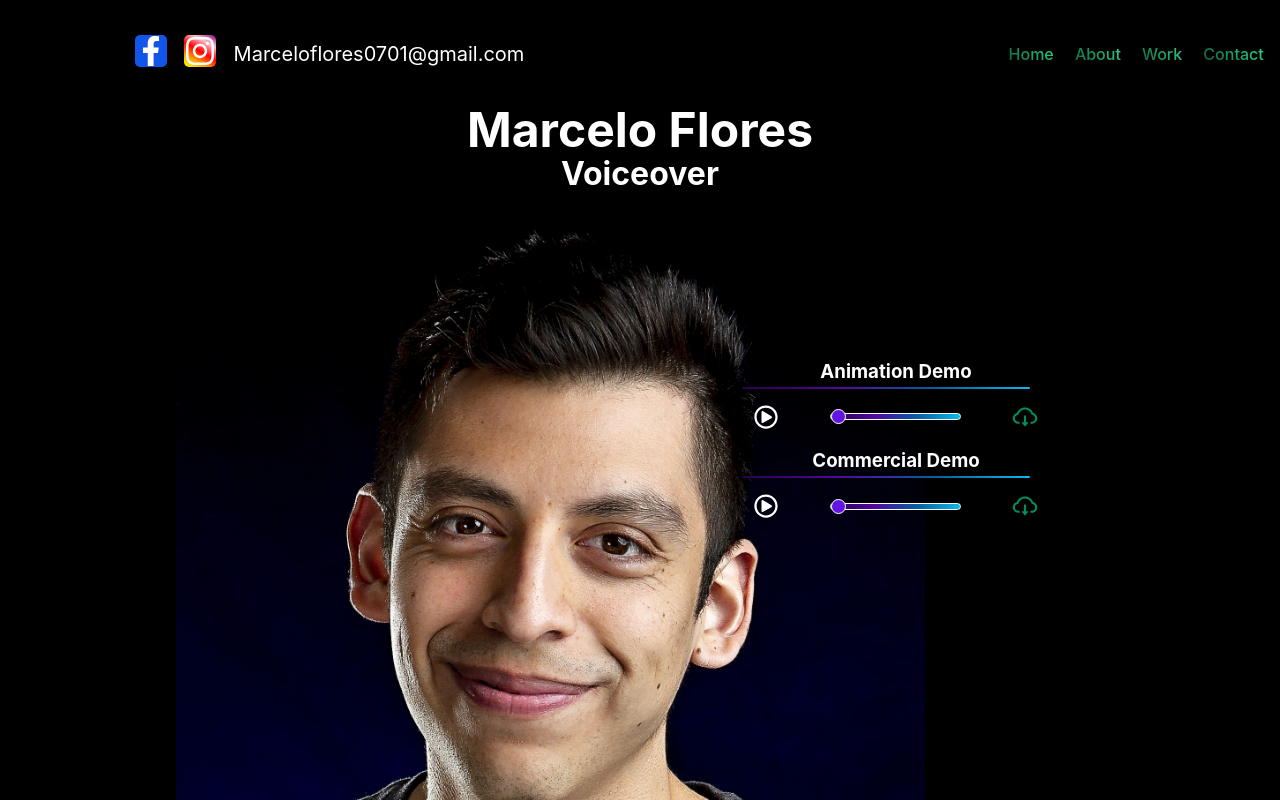
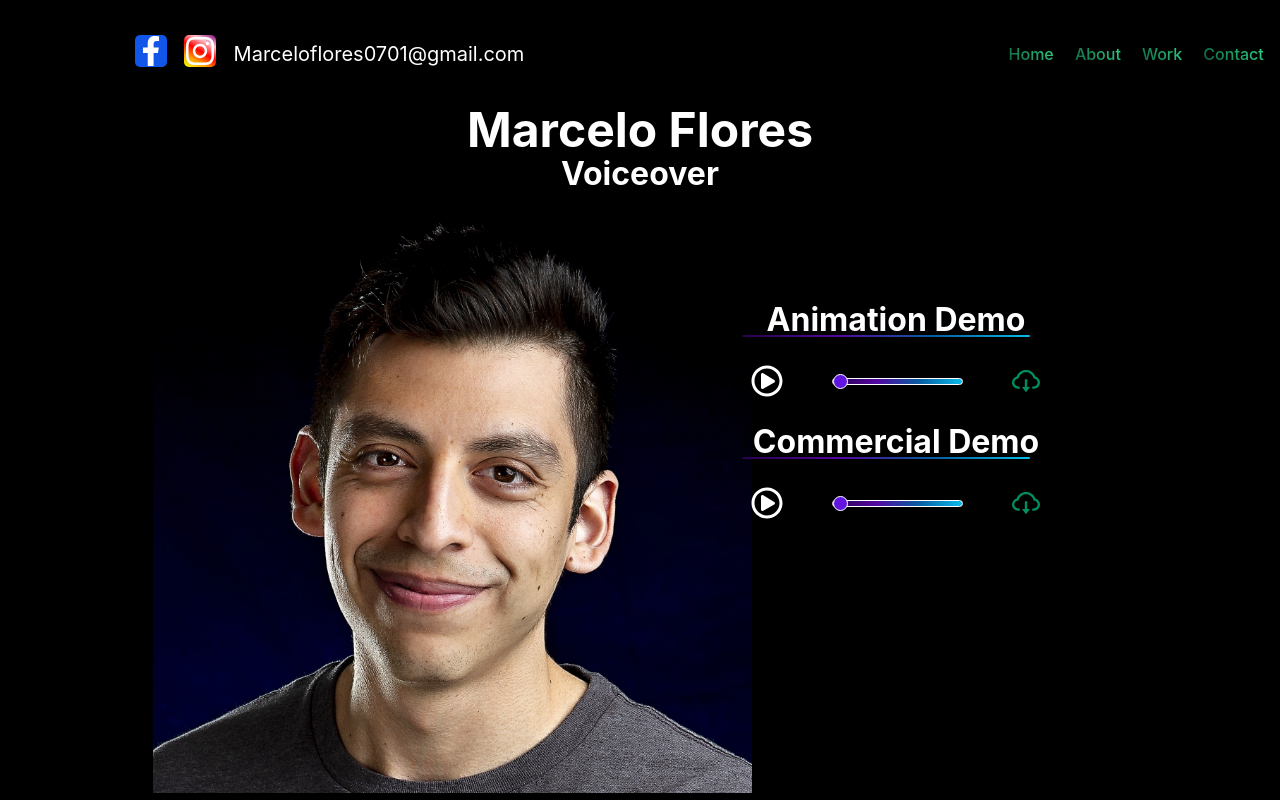
Before and after one commit to Seo-the-platinum/marcelos-portfolio, a React (Vite) app: page / in a window 1280 px wide. Shown: the top 800 px of the page. Built offline with nearby package versions, Linux system fonts and the light colour scheme.

Commit message:
made size and position adjustments to image and demo controls

```diff
--- a/src/components/demos/Demo.css
+++ b/src/components/demos/Demo.css
@@ -99,11 +99,23 @@
 }
 
 @media screen and (min-width: 769px) {
+    .audioContainer > h3 {
+        font-size: 2em;
+    }
+
     .demosContainer {
         bottom: 35%;
         position: absolute;
         right: 0;
         width: 50%;
+    }
+
+    .downloadLink {
+        font-size: 2em;
+    }
+
+    .playPause {
+        font-size: 2em;
     }
 }
 
--- a/src/views/css/views.css
+++ b/src/views/css/views.css
@@ -58,7 +58,8 @@
     }
 
     .headshot {
-        left: -12%;
+        left: -15%;
+        max-width: 80%;
         position: relative;
     }
 
```
